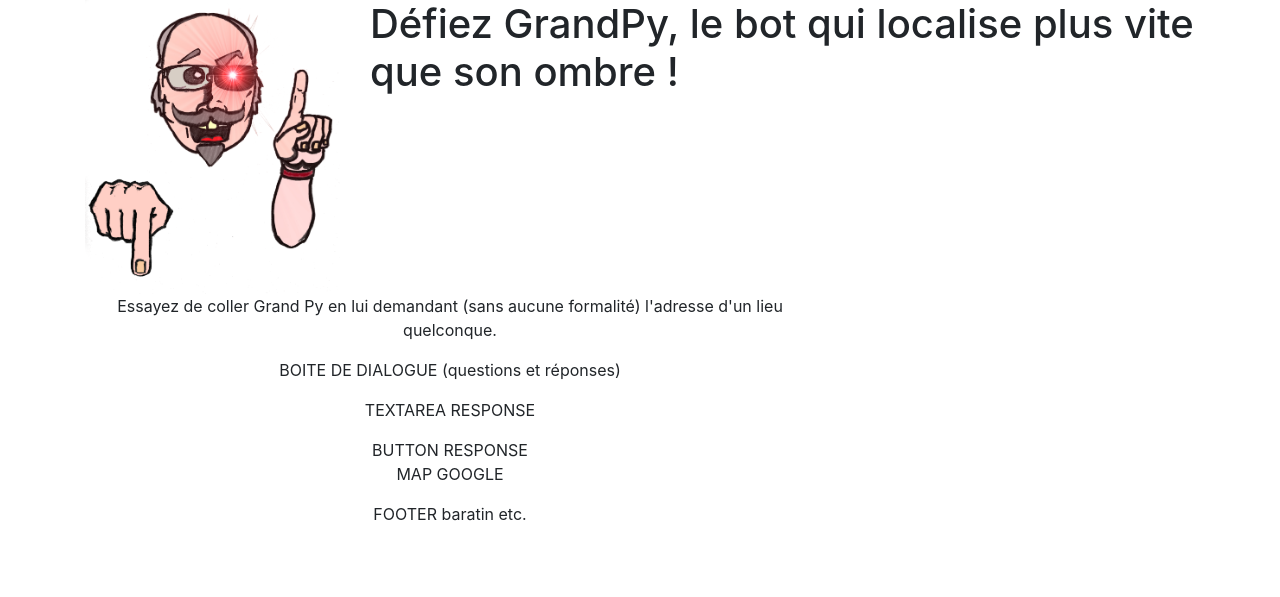
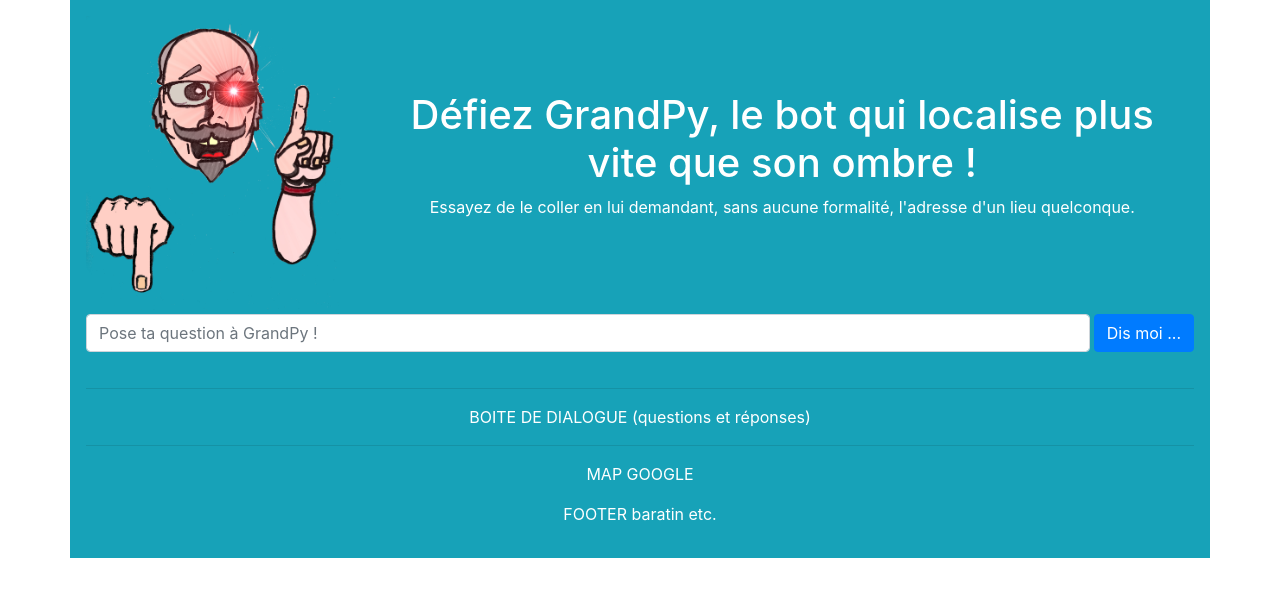
Before and after one commit to jean-charles-gibier/GrandPyBot, a Flask app: page / in a window 1280 px wide. Shown: the top 597 px of the page. Run offline with Flask 2, Linux system fonts and the light colour scheme; some libraries are stand-ins or nearby versions.

Commit message:
Nouveau style

```diff
--- a/gpapp/static/css/custom.css
+++ b/gpapp/static/css/custom.css
@@ -8,3 +8,11 @@ header .intro-text .name {
   font-family: 'Trebuchet MS', Helvetica, sans-serif;
   font-size: 15vmin
 }
+
+.form-inline {
+
+    // Input groups need that 100% width though
+    .input-group > .form-control {
+      width: 100%;
+    }
+  }
--- a/gpapp/templates/index.html
+++ b/gpapp/templates/index.html
@@ -3,50 +3,46 @@
 {% block content %}
   <!-- Header -->
   <header>
-    <div class="container" id="maincontent" tabindex="-1">
+    <div class="container p-3 mb-2 bg-info text-white" id="maincontent" tabindex="-1">
       <div class="row">
-        <div class="col-3">
+        <div class="col-3 text-center align-self-center">
           <div class="intro-text">
             <img src="{{ url_for('static', filename='img/Grand_py2_transp2.png') }}" alt="Gpy represent" class="gpy_corner">
           </div>
         </div>
-        <div class="col-9">
+        <div class="col-9 text-center align-self-center">
           <h1 class="name">Défiez GrandPy, le bot qui localise plus vite que son ombre !</h1>
-        </div>
-      </div>
-      <div class="row">
-        <div class="col-lg-8 col-lg-offset-2 text-center">
           <p>
-            Essayez de coller Grand Py en lui demandant (sans aucune formalité) l'adresse d'un lieu quelconque.
+            Essayez de le coller en lui demandant, sans aucune formalité, l'adresse d'un lieu quelconque.
           </p>
         </div>
       </div>
       <div class="row">
-        <div class="col-lg-8 col-lg-offset-2 text-center">
+        <div class="col form-group text-center align-self-center">
+          <form class="form-inline">
+            <input type="text" id="search" class="form-control col my-1 mr-sm-1" placeholder="Pose ta question à GrandPy !"/>
+            <button  class="btn btn-primary" id="buttonsearch">Dis moi ...</button>
+          </form>
+        </div>
+      </div>
+      <div class="row">
+        <div class="col-12 text-center align-self-center">
+          <hr>
           <p>
             BOITE DE DIALOGUE (questions et réponses)
           </p>
+          <hr>
         </div>
       </div>
       <div class="row">
-        <div class="col-lg-8 col-lg-offset-2 text-center">
-          <p>
-            TEXTAREA RESPONSE
-          </p>
-        </div>
-        <div class="col-lg-8 col-lg-offset-2 text-center">
-            BUTTON RESPONSE
-        </div>
-      </div>
-      <div class="row">
-        <div class="col-lg-8 col-lg-offset-2 text-center">
+        <div class="col text-center">
           <p>
             MAP GOOGLE
           </p>
         </div>
       </div>
       <div class="row">
-        <div class="col-lg-8 col-lg-offset-2 text-center">
+        <div class="col text-center">
           <p>
             FOOTER baratin etc.
           </p>
```
